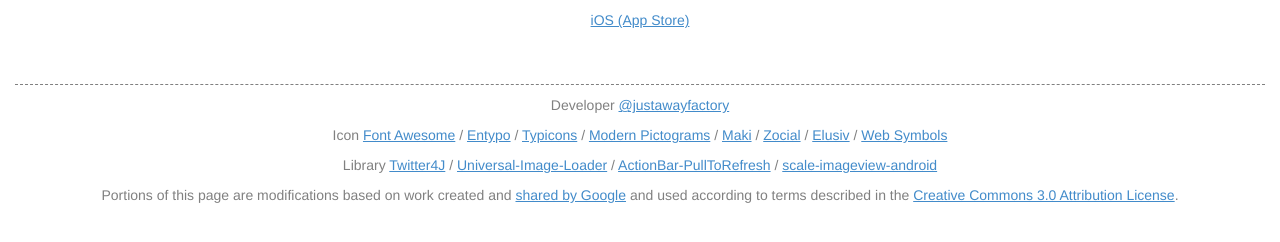
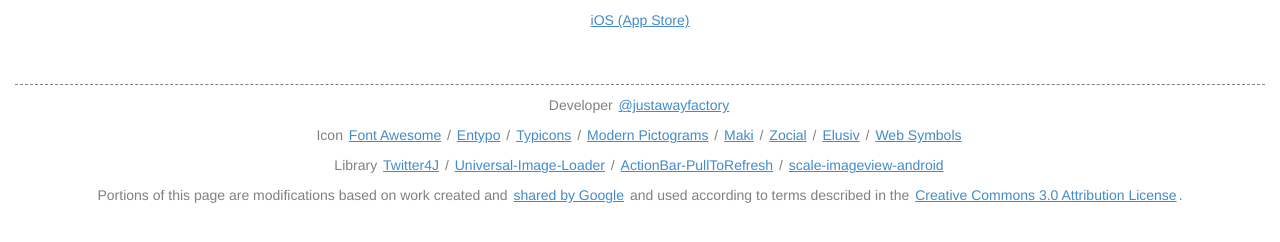
Before and after one commit to s-aska/justaway.info, a plain HTML site: page static/index.html in a window 1280 px wide. Shown: the part 500-742 px from the top of the page. Drawn offline with Linux system fonts and the light colour scheme; a web font is replaced by a local one.

Commit message:
ウェブページのリンク/ボタンのいくつかは小さすぎるため、ユーザーがタッチスクリーンで簡単にタップできない場合があります。ユーザー エクスペリエンスを向上させるためにタップ ターゲットをより大きくすることをご検討ください。

```diff
--- a/static/index.html
+++ b/static/index.html
@@ -98,6 +98,10 @@
       color: gray;
       text-align: center;
     }
+    footer a {
+      padding-left: 2px;
+      padding-right: 2px;
+    }
     .ios {
       -webkit-font-smoothing: antialiased;
       font-family: 'AvenirNext-Regular', Avenir, 'Helvetica Neue', Helvetica, Arial, 'Hiragino Kaku Gothic ProN', 'Droid Sans', Meiryo, 'sans-serif';
```
